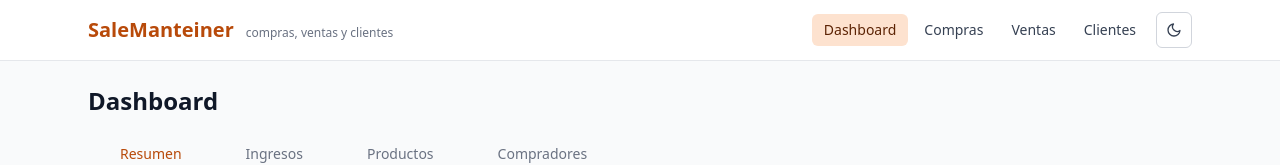
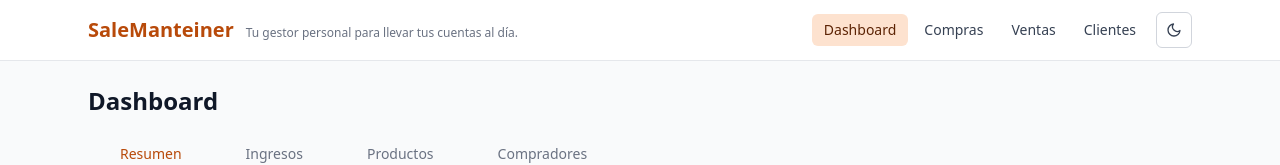
Before and after one commit to RicardoD4W/SaleManteiner, a React (Vite) app in the folder web/: page / in a window 1280 px wide. Shown: the top 165 px of the page. Built offline with nearby package versions, Linux system fonts and the light colour scheme; no server answers.

Commit message:
feat(web): update the header subtitle

```diff
--- a/web/src/components/layout/Layout.tsx
+++ b/web/src/components/layout/Layout.tsx
@@ -16,7 +16,7 @@ export function Layout() {
           <div className="flex items-baseline gap-3">
             <h1 className="text-xl font-bold text-brand-600 dark:text-brand-400">SaleManteiner</h1>
             <span className="hidden text-xs text-gray-500 dark:text-gray-400 sm:inline">
-              compras, ventas y clientes
+              Tu gestor personal para llevar tus cuentas al día.
             </span>
           </div>
           <div className="flex min-w-0 items-center gap-2">
```
